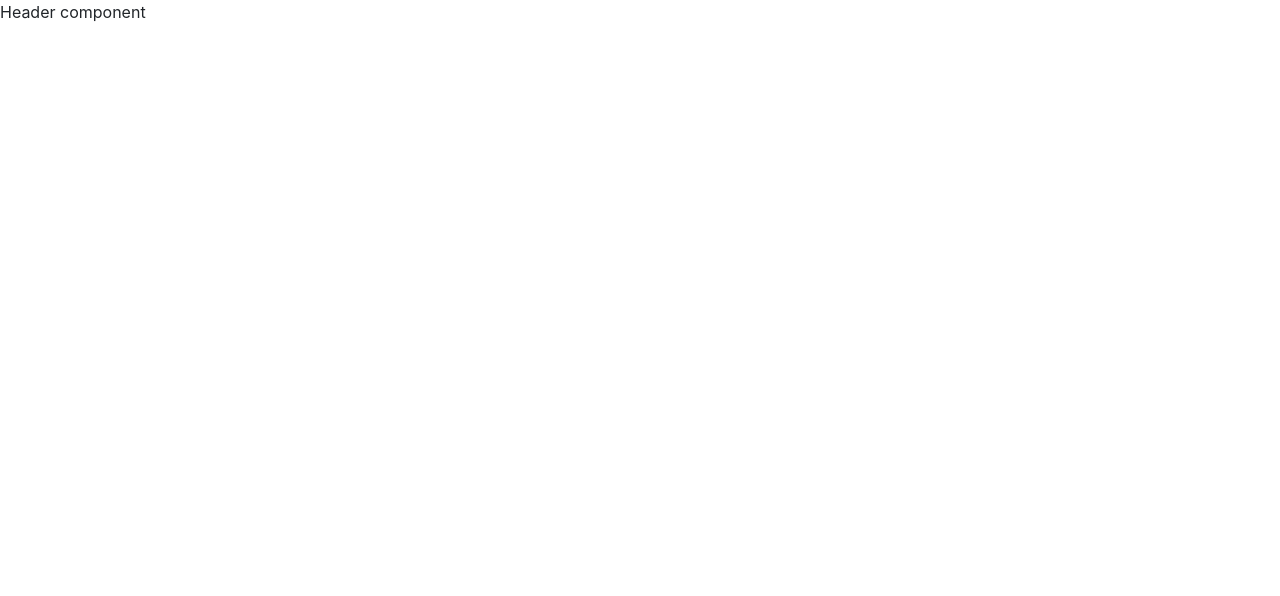
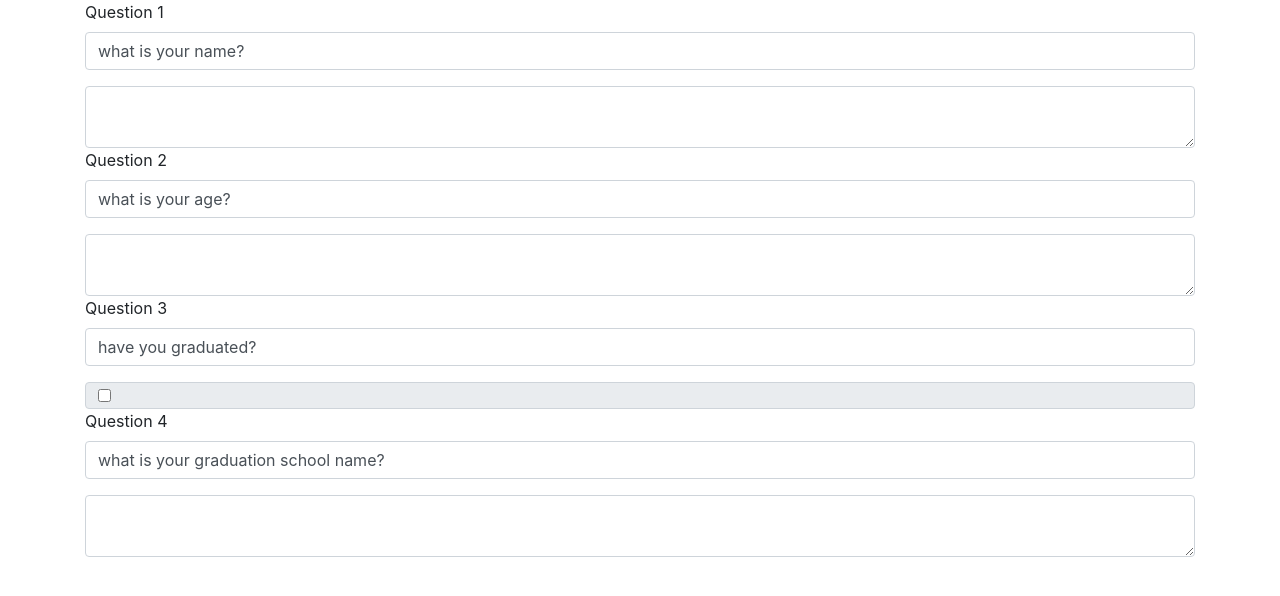
Before and after one commit to shuklajivivek/SurveyFactory, a React (Create React App) app: page / in a window 1280 px wide. Shown: the top 596 px of the page. Built offline with nearby package versions, Linux system fonts and the light colour scheme.

Commit message:
basic survey layout testing

```diff
--- a/src/App.js
+++ b/src/App.js
@@ -1,9 +1,35 @@
 import React from 'react';
 import Header from './MyComponents/Header';
 function App() {
+  let data = [
+		{
+    "id": "1",
+    "question": "what is your name?",
+    "answer_type": "text",
+  },
+  {
+    "id": "2",
+    "question": "what is your age?",
+    "answer_type": "text",
+  },
+  {
+    "id": "3",
+    "question": "have you graduated?",
+    "answer_type": "checkbox",
+  },
+  {
+    "id": "4",
+    "question": "what is your graduation school name?",
+    "answer_type": "text",
+  }
+];
   return (
     <div>
-      <Header/>
+      {
+      data.map((item)=>{
+      return (<Header key = {item.id} question = {item.question} answer_type = {item.answer_type} question_id = {item.id}/> )
+      })
+      }
     </div>
   );
 }
--- a/src/MyComponents/Header.js
+++ b/src/MyComponents/Header.js
@@ -1,7 +1,25 @@
 import React from 'react';
-function Header() {
+import { Container, InputGroup } from 'react-bootstrap';
+import { Form } from 'react-bootstrap';
+import {FormControl} from 'react-bootstrap';
+function Header(props) {
+  let input;
+  if(props.answer_type === 'text'){
+    input = <InputGroup><FormControl as="textarea" aria-label="With textarea" /></InputGroup>
+  }
+  else{
+    input = <InputGroup.Checkbox aria-label="Checkbox for following text input" />
+  }
   return (
-    <p>Header component</p>
+    <Container>
+      <Form>
+        <Form.Group controlId="formBasicEmail">
+          <Form.Label>Question {props.question_id}</Form.Label>
+          <Form.Control value = {props.question}  />
+        </Form.Group>
+      </Form>
+      {input}
+    </Container>
   );
 }
 export default Header;
```
Also changed, not shown: src/MyComponents/Question.js (added, +10 -0 lines).
